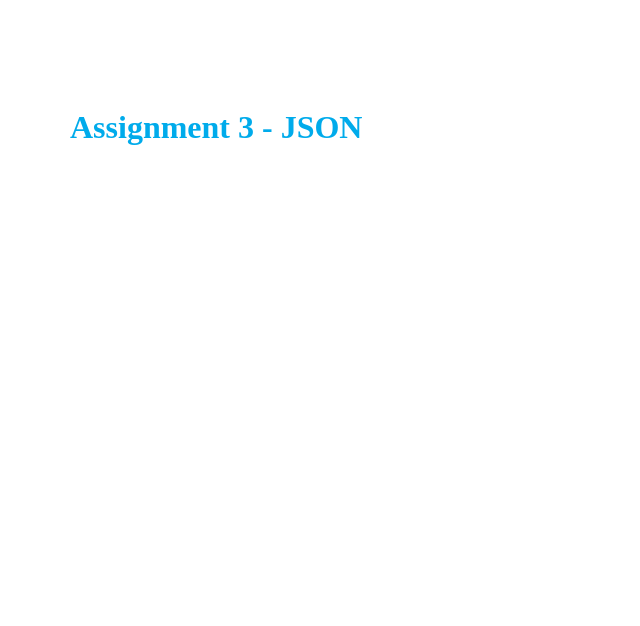
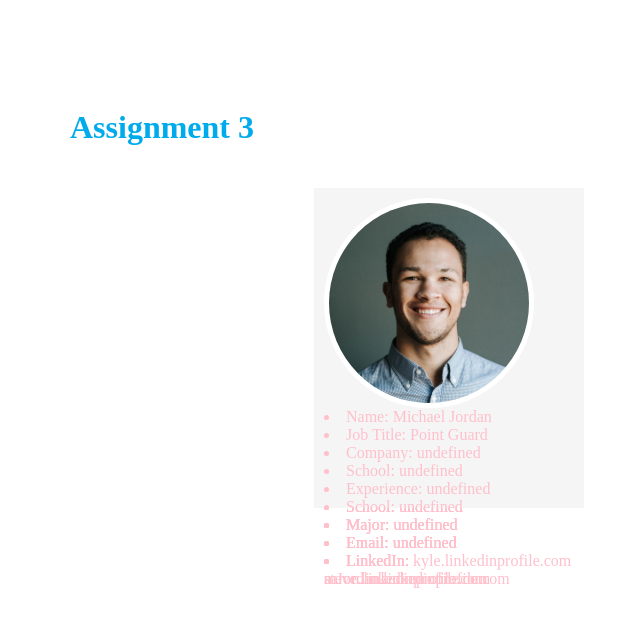
Before and after one commit to github-tommy/class03, a website: page index.html in a window 1280 px wide. Shown: the whole page, without its empty margins (38-678 px from the left). Drawn offline with nearby package versions, Linux system fonts and the light colour scheme.

Commit message:
Revision

```diff
--- a/css/style.scss
+++ b/css/style.scss
@@ -6,7 +6,7 @@ $background-color:  whitesmoke;
 
 .main{
     position: relative;
-    padding: 80px 80px 130px 100px;
+    // padding: 80px 80px 130px 100px;
 
     .right-side{
         position: absolute;
--- a/index.html
+++ b/index.html
@@ -8,10 +8,12 @@
         <script src="https://ajax.googleapis.com/ajax/libs/jquery/3.4.0/jquery.min.js"></script>
         <script type="text/javascript">
 
-$(function(){
 
-const data = [
+$(document).ready(function () {
+
+var data = [
     {
+    "picture": "src=img/unsplash-headshot.jpg",
     "name": "Steve Smith",
     "jobTitle": "Project Manage",
     "Company": "Front End Dev Co",
@@ -22,6 +24,7 @@ const data = [
     "LinkedInUrl": "steve.linkedinprofile.com"
     },
     {
+    "picture": "src=img/unsplash-headshot.jpg",
     "name": "Aaron Katz",
     "jobTitle": "Full Stack Developer",
     "Company": "Web Sites and More",
@@ -32,6 +35,7 @@ const data = [
     "LinkedInUrl": "aaron.linkedinprofile.com"
     },
     {
+    "picture": "src=img/unsplash-headshot.jpg",
     "name": "Kyle Hendricks",
     "jobTitle": "Starting Pitcher",
     "Company": "Chicago Cubs",
@@ -42,6 +46,7 @@ const data = [
     "LinkedInUrl": "kyle.linkedinprofile.com"
     },
     {
+        "picture": "src=img/unsplash-headshot.jpg",
     "name": "Michael Jordan",
     "jobTitle": "Point Guard",
     "Company": "Chicago Buls",
@@ -53,12 +58,30 @@ const data = [
     }
     ];
 
-let dataHTML = data.map(function(x) {
-	return data = <article class="right-side"><ul><li class="data-name">${data.name}</li></ul></article>
+
+
+// $('.hook').html(data[1].name);
+let dataHTML = data.map(function(data) {
+ return data = `
+
+    <div class="right-side">
+        <img class="profile-img" ${data.picture}>
+        <li class="data-name">Name: ${data.name}</li>
+        <li class="data-jobTitle">Job Title: ${data.jobTitle}</li>
+        <li class="data-jobTitle">Company: ${data.company}</li>
+        <li class="data-name">School: ${data.school}</li>
+        <li class="data-name">Experience: ${data.experience}</li>
+        <li class="data-jobTitle">School: ${data.school}</li>
+        <li class="data-name">Major: ${data.major}</li>
+        <li class="data-jobTitle">Email: ${data.email}</li>
+        <li class="data-email">LinkedIn: ${data.LinkedInUrl}</li></div>
+    `
 });
 
-$(".template-hook").append(dataHTML);
+$(".hook").append(dataHTML);
+
 });
+
 
 
         </script>
@@ -66,24 +89,9 @@ $(".template-hook").append(dataHTML);
     <body>
     <!-- ASSIGNMENT 3 -->
         <main class="main">
-            <h1>Assignment 3 - JSON</h1>
-            <div class="template-hook">
+            <h1>Assignment 3</h1>
+            <div class="hook">
             </div>
-
-<!-- CLASS02 ASSIGMENT02 -->
-            <!-- <img class="profile-img" src=img/unsplash-headshot.jpg alt="profile picture">
-            <div class=name-title-bottom>
-                <h2>Steve Smith</h2>
-                <h4>Project Manager</h4>
-            </div>
-            <div class="right-side">
-                <p>Company: FE Dev Co</p>
-                <p>Experience: 3 years</p>
-                <p>School: UW</p>
-                <p>Major: Marketing</p>
-                <p>Email: steve@fedc.com</p>
-                <p>steve.linkedinprofile.com</p>
-            </div>    -->
 
         </main>
     </body>
```
Also changed, not shown: css/_color.scss (+4 -4 lines). Lines whose indentation alone changed are shown as unchanged.
